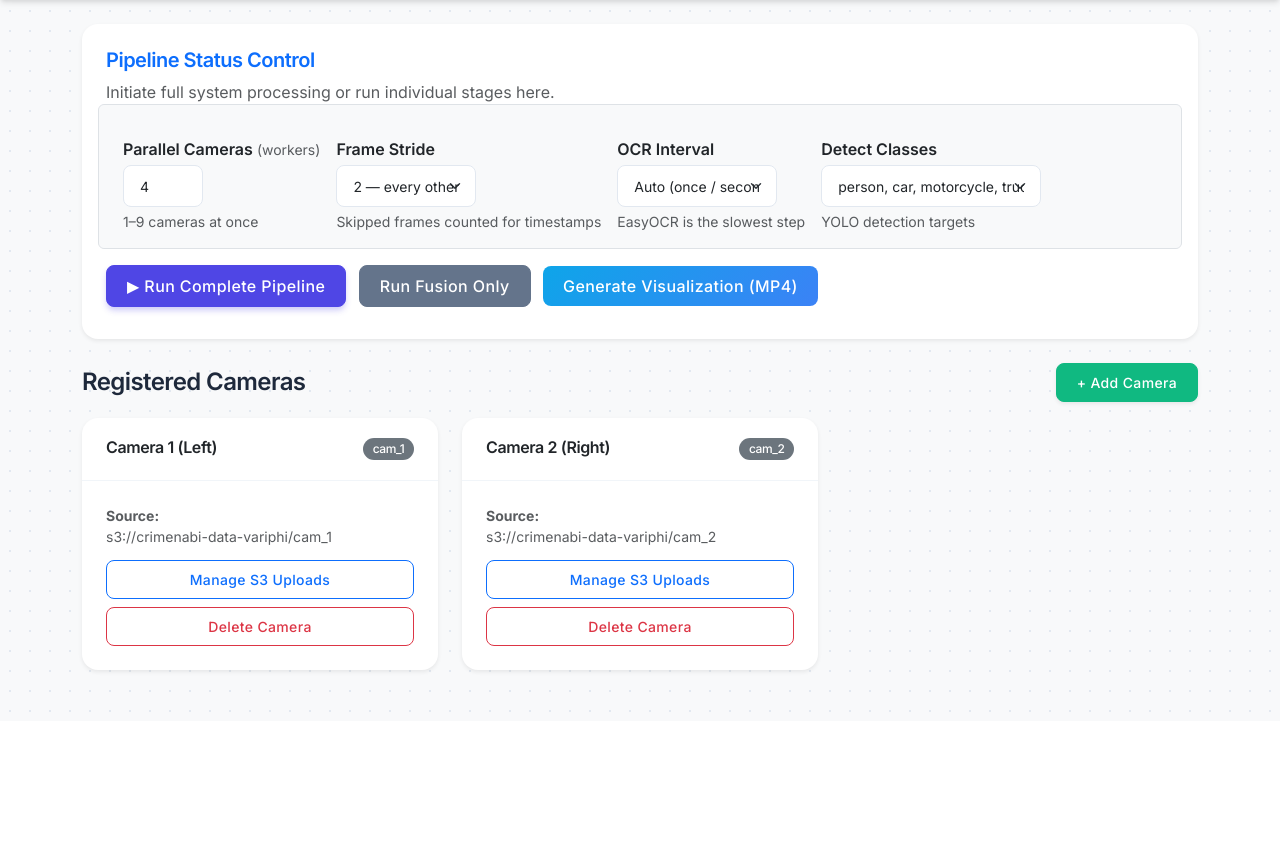
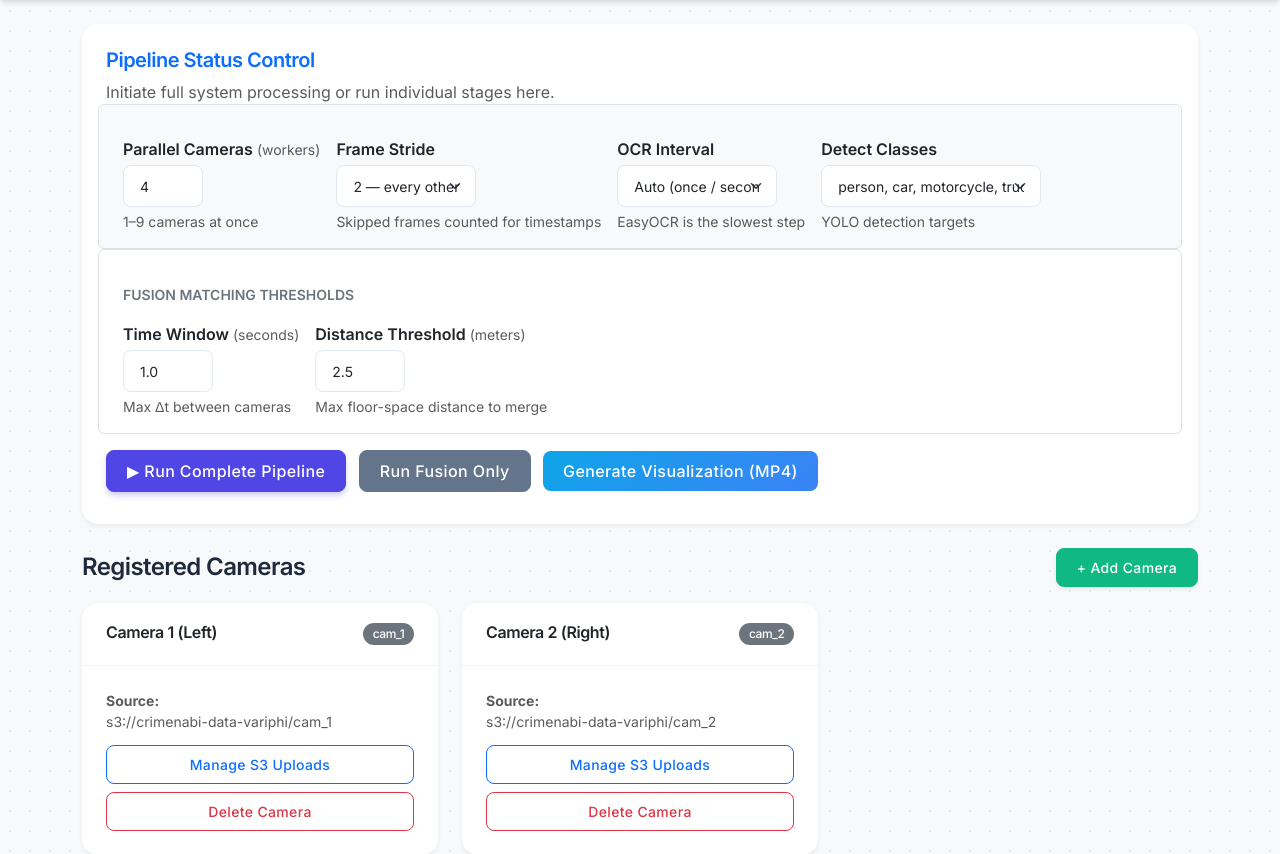
Before and after one commit to VariPhiGen/crowd_management, a Flask app: page / in a window 1280 px wide. Shown: the part 79-933 px from the top of the page. Before the commit the page ends 791 px from the top, so only its background shows below. Run offline with Flask 3, Linux system fonts and the light colour scheme; the visitor is signed in with stand-in values (Sample User, id 1).

Commit message:
feat: robust multi-video timestamps, consistent format, fusion thresholds in UI
- per_camera.py: force OCR on first frame of every video file (handles
  different-day timelines); extrapolate from last successful OCR hit +
  FPS offset instead of hardcoded 2025-01-01 fallback base
- crossing.py: uniform ISO-8601 ms format (YYYY-MM-DDTHH:MM:SS.mmm) for
  every crossing row — eliminates format-inconsistency that caused CSV
  line-split corruption
- multi_camera_fusion.py: add distance_threshold_override_m constructor
  param so UI can override per-zone config without editing JSON
- main.py: add --fusion-dist-tol CLI arg; wire both tol flags into both
  --process and --fuse-only paths
- app.py: read fusion_time_tol + fusion_dist_tol from form; pass to both
  process and fuse-only commands
- dashboard.html: Fusion Matching Thresholds section (time window + distance)

Made-with: Cursor

```diff
--- a/web_ui/app.py
+++ b/web_ui/app.py
@@ -108,17 +108,21 @@ def dashboard():
 
             if action == 'process':
                 # Read performance / detection settings from form
-                workers      = int(request.form.get('workers', 4))
-                frame_stride = int(request.form.get('frame_stride', 2))
-                ocr_interval = int(request.form.get('ocr_interval', 0))
-                classes      = request.form.get('classes', 'person,car,motorcycle,truck').strip()
+                workers        = int(request.form.get('workers', 4))
+                frame_stride   = int(request.form.get('frame_stride', 2))
+                ocr_interval   = int(request.form.get('ocr_interval', 0))
+                classes        = request.form.get('classes', 'person,car,motorcycle,truck').strip()
+                fusion_time    = float(request.form.get('fusion_time_tol', 1.0))
+                fusion_dist    = float(request.form.get('fusion_dist_tol', 2.5))
 
                 cmd = [
                     python_exec, "main.py", "--process",
-                    "--workers",      str(workers),
-                    "--frame-stride", str(frame_stride),
-                    "--ocr-interval", str(ocr_interval),
-                    "--classes",      classes,
+                    "--workers",             str(workers),
+                    "--frame-stride",        str(frame_stride),
+                    "--ocr-interval",        str(ocr_interval),
+                    "--classes",             classes,
+                    "--timestamp-tolerance", str(fusion_time),
+                    "--fusion-dist-tol",     str(fusion_dist),
                 ]
 
                 OUTPUT_DIR.mkdir(exist_ok=True)
@@ -141,7 +145,13 @@ def dashboard():
                 )
 
             elif action == 'fuse':
-                cmd = [python_exec, "main.py", "--fuse-only"]
+                fusion_time = float(request.form.get('fusion_time_tol', 1.0))
+                fusion_dist = float(request.form.get('fusion_dist_tol', 2.5))
+                cmd = [
+                    python_exec, "main.py", "--fuse-only",
+                    "--timestamp-tolerance", str(fusion_time),
+                    "--fusion-dist-tol",     str(fusion_dist),
+                ]
 
                 log_file = OUTPUT_DIR / "pipeline_fuse.log"
                 log_f = open(log_file, 'w')
--- a/web_ui/templates/dashboard.html
+++ b/web_ui/templates/dashboard.html
@@ -80,6 +80,35 @@
                                     <option value="all">all COCO classes</option>
                                 </select>
                                 <div class="form-text">YOLO detection targets</div>
+                            </div>
+                        </div>
+
+                        <!-- ── Fusion thresholds ───────────────────────────── -->
+                        <div class="row g-3 mb-3 align-items-end p-3 bg-white rounded border">
+                            <div class="col-12 pb-0">
+                                <span class="fw-semibold small text-secondary text-uppercase letter-spacing-1">
+                                    Fusion Matching Thresholds
+                                </span>
+                            </div>
+                            <div class="col-auto">
+                                <label class="form-label fw-semibold mb-1" for="fusion_time_tol">
+                                    Time Window
+                                    <span class="text-muted fw-normal small">(seconds)</span>
+                                </label>
+                                <input type="number" class="form-control form-control-sm"
+                                       id="fusion_time_tol" name="fusion_time_tol"
+                                       value="1.0" min="0.1" max="10" step="0.1" style="width:90px">
+                                <div class="form-text">Max Δt between cameras</div>
+                            </div>
+                            <div class="col-auto">
+                                <label class="form-label fw-semibold mb-1" for="fusion_dist_tol">
+                                    Distance Threshold
+                                    <span class="text-muted fw-normal small">(meters)</span>
+                                </label>
+                                <input type="number" class="form-control form-control-sm"
+                                       id="fusion_dist_tol" name="fusion_dist_tol"
+                                       value="2.5" min="0.5" max="10" step="0.5" style="width:90px">
+                                <div class="form-text">Max floor-space distance to merge</div>
                             </div>
                         </div>
 
```
Also changed, not shown: fusion/crossing.py (+7 -1 lines), fusion/multi_camera_fusion.py (+12 -6 lines), main.py (+16 -2 lines), pipeline/per_camera.py (+20 -11 lines).
